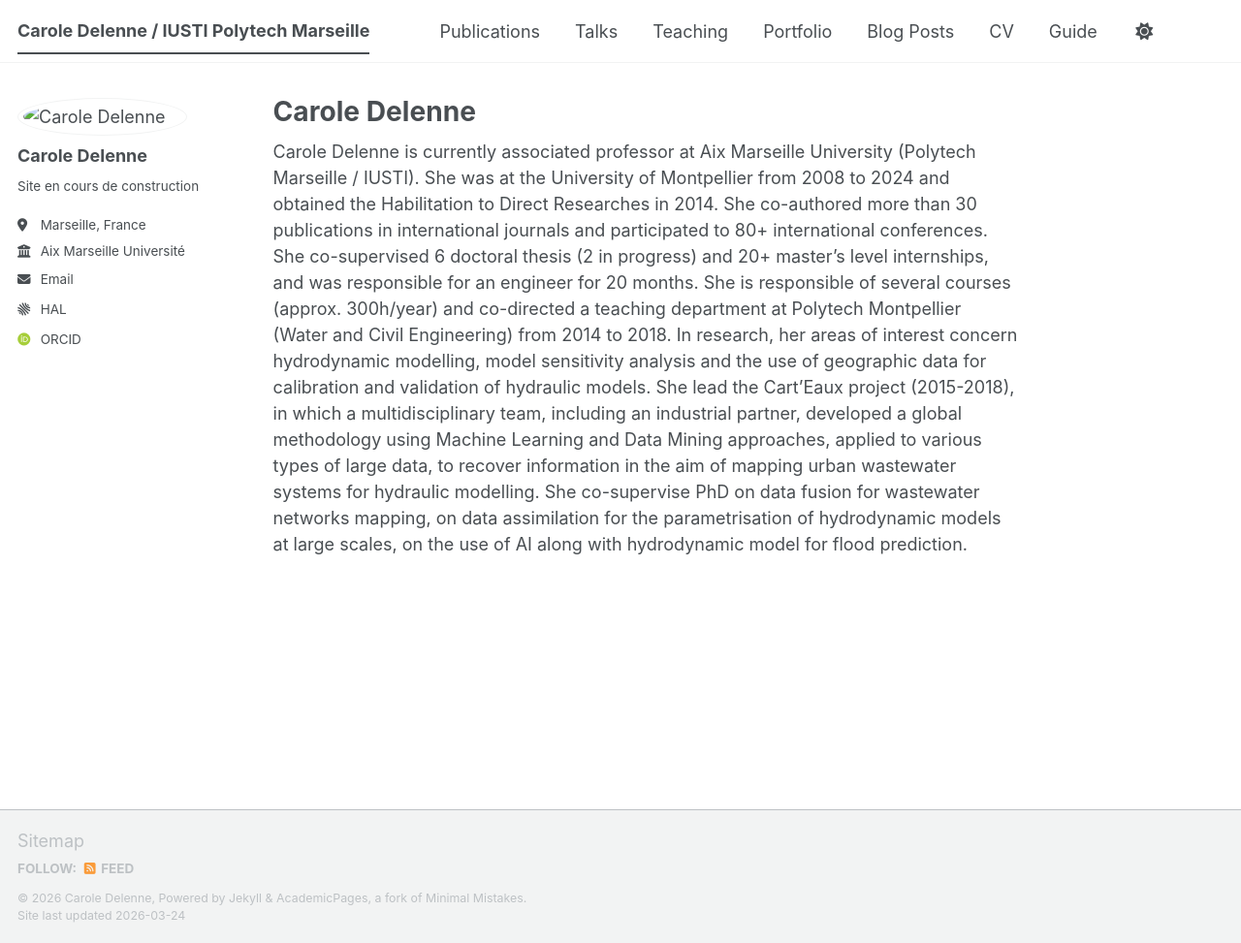
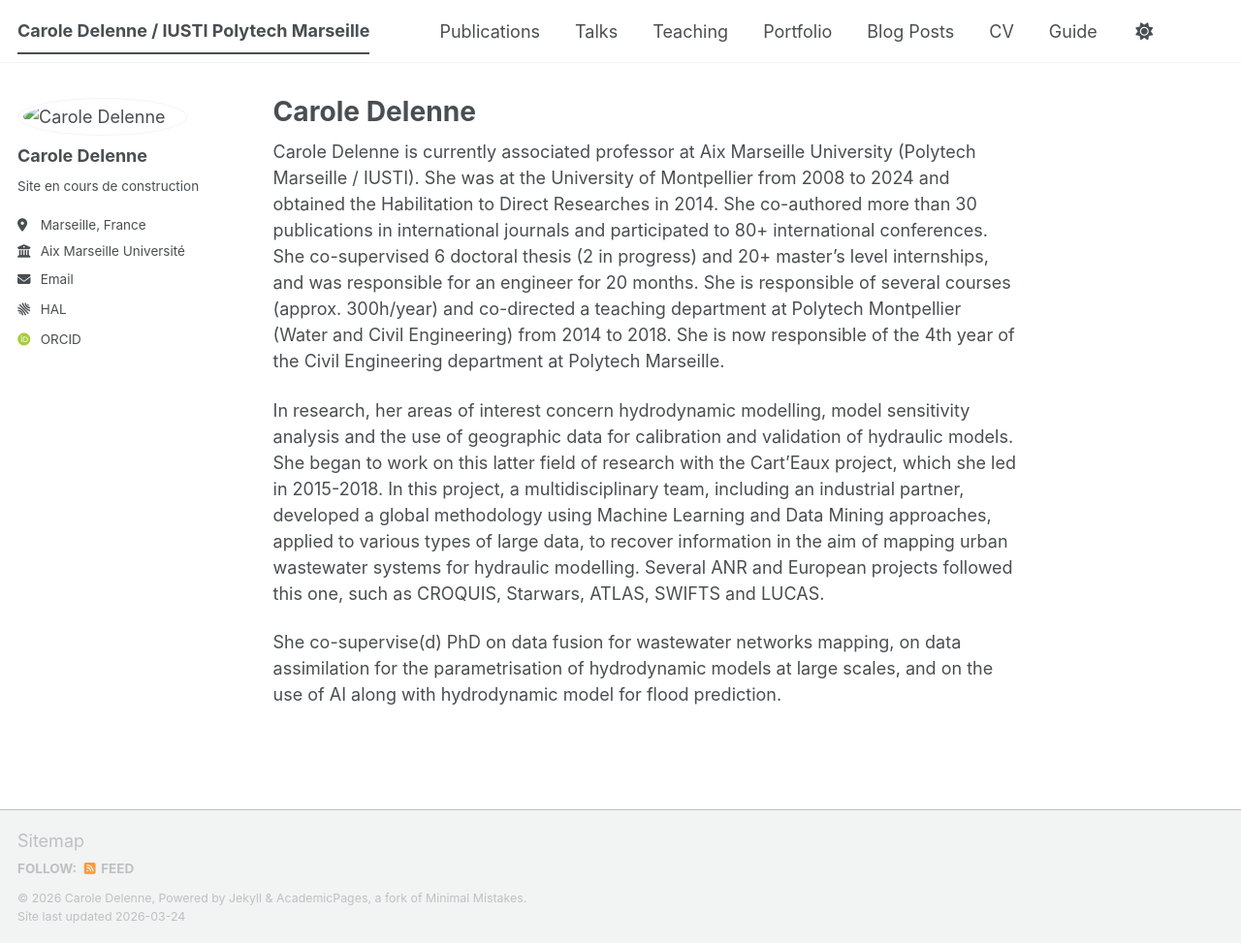
Before and after one commit to caroledelenne/caroledelenne.github.io, a Jekyll site: the page built from _pages/about.md, in a window 1280 px wide and 973 px high. Shown: the whole window at 97% size. Built offline with Jekyll 4.4.1, drawn with Linux system fonts in a browser that asks for light colours; some web fonts are replaced; a script bundle is joined from its source files by our own code; library files that are not in the unit come from our copies.

Commit message:
correct about

```diff
--- a/_pages/about.md
+++ b/_pages/about.md
@@ -6,5 +6,11 @@ redirect_from:
   - /about/
   - /about.html
 ---
-Carole Delenne is currently associated professor at Aix Marseille University (Polytech Marseille / IUSTI). She was at the University of Montpellier from 2008 to 2024 and obtained the Habilitation to Direct Researches in 2014. She co-authored more than 30 publications in international journals and participated to 80+ international conferences. She co-supervised 6 doctoral thesis (2 in progress) and 20+ master's level internships, and was responsible for an engineer for 20 months. She is responsible of several courses (approx. 300h/year) and co-directed a teaching department at Polytech Montpellier (Water and Civil Engineering) from 2014 to 2018.
-In research, her areas of interest concern hydrodynamic modelling, model sensitivity analysis and the use of geographic data for calibration and validation of hydraulic models. She lead the Cart'Eaux project (2015-2018), in which a multidisciplinary team, including an industrial partner, developed a global methodology using Machine Learning and Data Mining approaches, applied to various types of large data, to recover information in the aim of mapping urban wastewater systems for hydraulic modelling. She co-supervise PhD on data fusion for wastewater networks mapping, on data assimilation for the parametrisation of hydrodynamic models at large scales, on the use of AI along with hydrodynamic model for flood prediction.
+Carole Delenne is currently associated professor at Aix Marseille University (Polytech Marseille / IUSTI). She was at the University of Montpellier from 2008 to 2024 and obtained the Habilitation to Direct Researches in 2014.
+She co-authored more than 30 publications in international journals and participated to 80+ international conferences.
+She co-supervised 6 doctoral thesis (2 in progress) and 20+ master's level internships, and was responsible for an engineer for 20 months.
+She is responsible of several courses (approx. 300h/year) and co-directed a teaching department at Polytech Montpellier (Water and Civil Engineering) from 2014 to 2018. She is now responsible of the 4th year of the Civil Engineering department at Polytech Marseille.
+
+In research, her areas of interest concern hydrodynamic modelling, model sensitivity analysis and the use of geographic data for calibration and validation of hydraulic models. She began to work on this latter field of research with the Cart'Eaux project, which she led in 2015-2018. In this project, a multidisciplinary team, including an industrial partner, developed a global methodology using Machine Learning and Data Mining approaches, applied to various types of large data, to recover information in the aim of mapping urban wastewater systems for hydraulic modelling. Several ANR and European projects followed this one, such as CROQUIS, Starwars, ATLAS, SWIFTS and LUCAS.
+
+ She co-supervise(d) PhD on data fusion for wastewater networks mapping, on data assimilation for the parametrisation of hydrodynamic models at large scales, and on the use of AI along with hydrodynamic model for flood prediction.
```
Also changed, not shown: images/profile.png.
